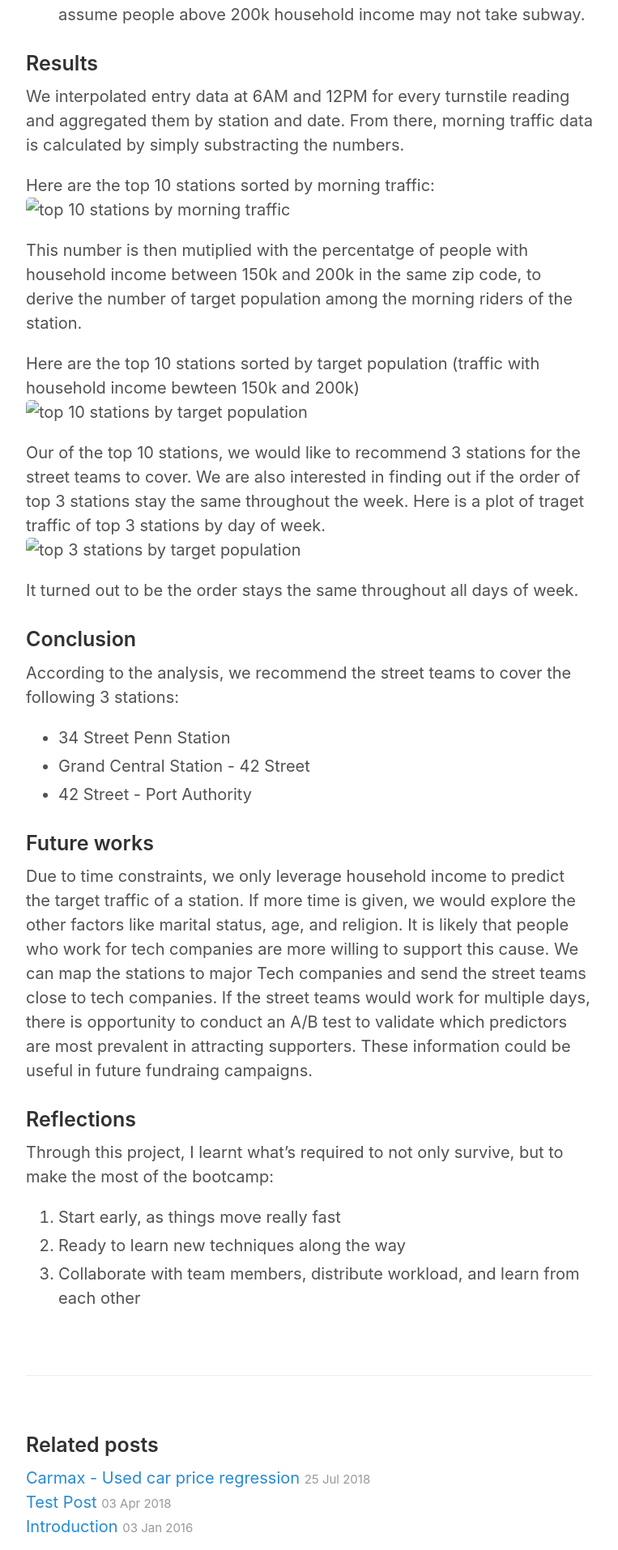
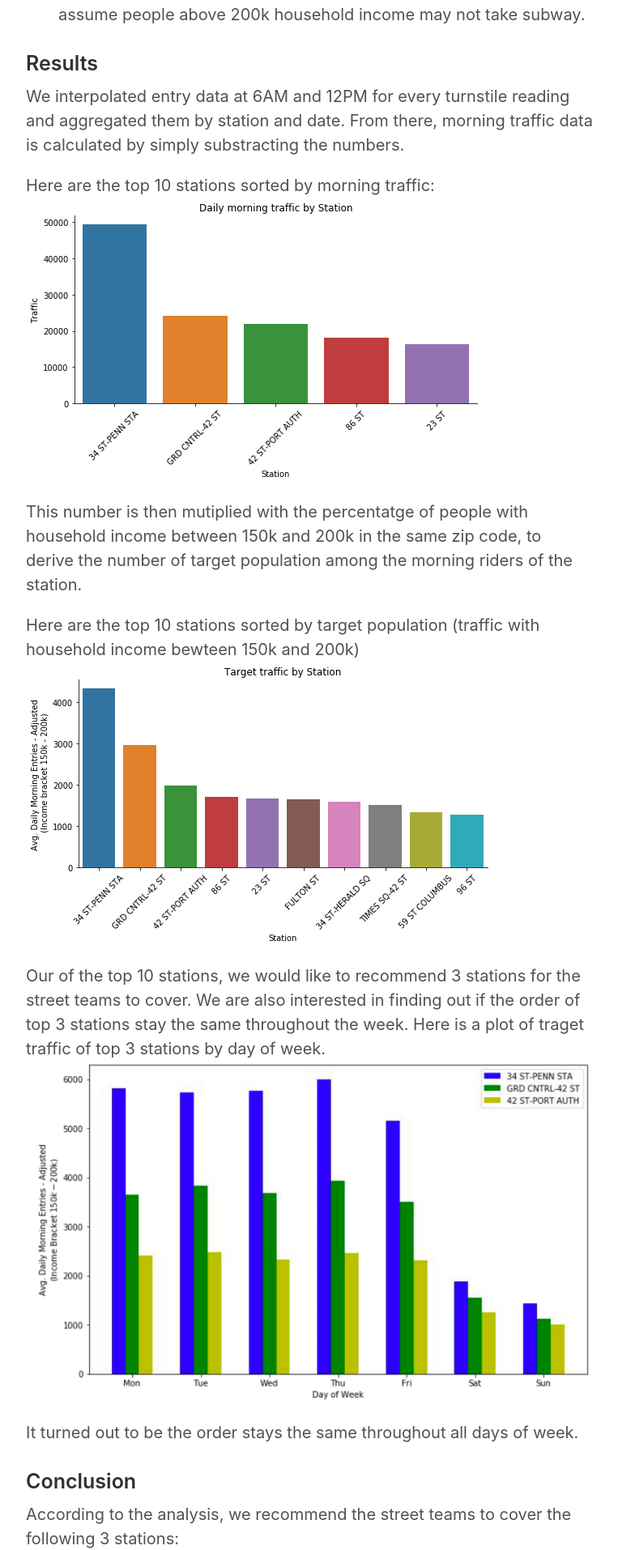
Before and after one commit to leomaxx/leomaxx.github.io, a Jekyll site: the page built from _posts/2018-07-06-project-benson.md, in a window 1280 px wide. Shown: the part 1728-3642 px from the top of the page at 81% size, without its empty margins (258-1021 px from the left). Built offline with Jekyll 4.4.1, drawn with Linux system fonts in a browser that asks for light colours.

Commit message:
Update 2018-07-06-project-benson.md

```diff
--- a/_posts/2018-07-06-project-benson.md
+++ b/_posts/2018-07-06-project-benson.md
@@ -31,15 +31,15 @@ The American Community Survey census data has a nice breakdown of household inco
 We interpolated entry data at 6AM and 12PM for every turnstile reading and aggregated them by station and date. From there, morning traffic data is calculated by simply substracting the numbers. <br>
 
 Here are the top 10 stations sorted by morning traffic:
-![top 10 stations by morning traffic](../public/top10traffic.png)
+![top 10 stations by morning traffic](https://leomaxx.github.io/public/top10traffic.png)
 
 This number is then mutiplied with the percentatge of people with household income between 150k and 200k in the same zip code, to derive the number of target population among the morning riders of the station.
 
 Here are the top 10 stations sorted by target population (traffic with household income bewteen 150k and 200k)
-![top 10 stations by target population](../public/top10tragettraffic.png)
+![top 10 stations by target population](https://leomaxx.github.io/public/top10tragettraffic.png)
 
 Our of the top 10 stations, we would like to recommend 3 stations for the street teams to cover. We are also interested in finding out if the order of top 3 stations stay the same throughout the week. Here is a plot of traget traffic of top 3 stations by day of week.
-![top 3 stations by target population](../public/dayofweek.png)
+![top 3 stations by target population](https://leomaxx.github.io/public/dayofweek.png)
 It turned out to be the order stays the same throughout all days of week.
 
 ### Conclusion
```
